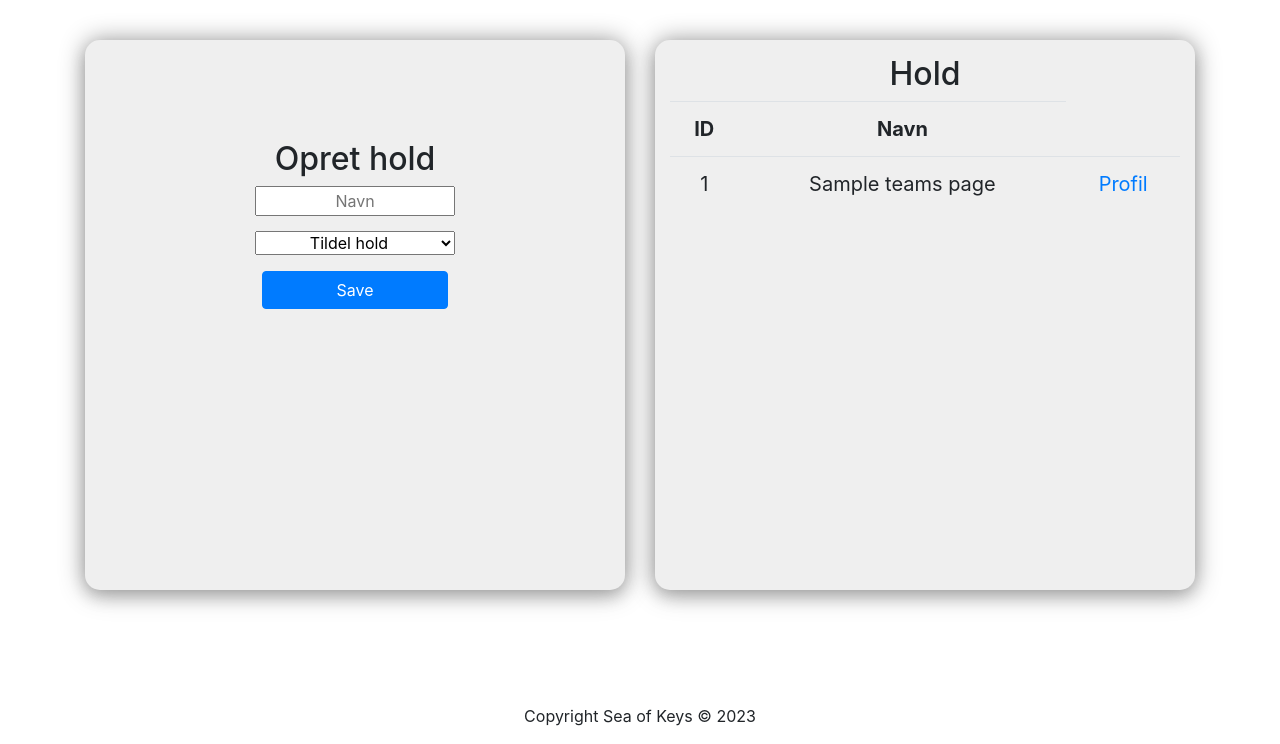
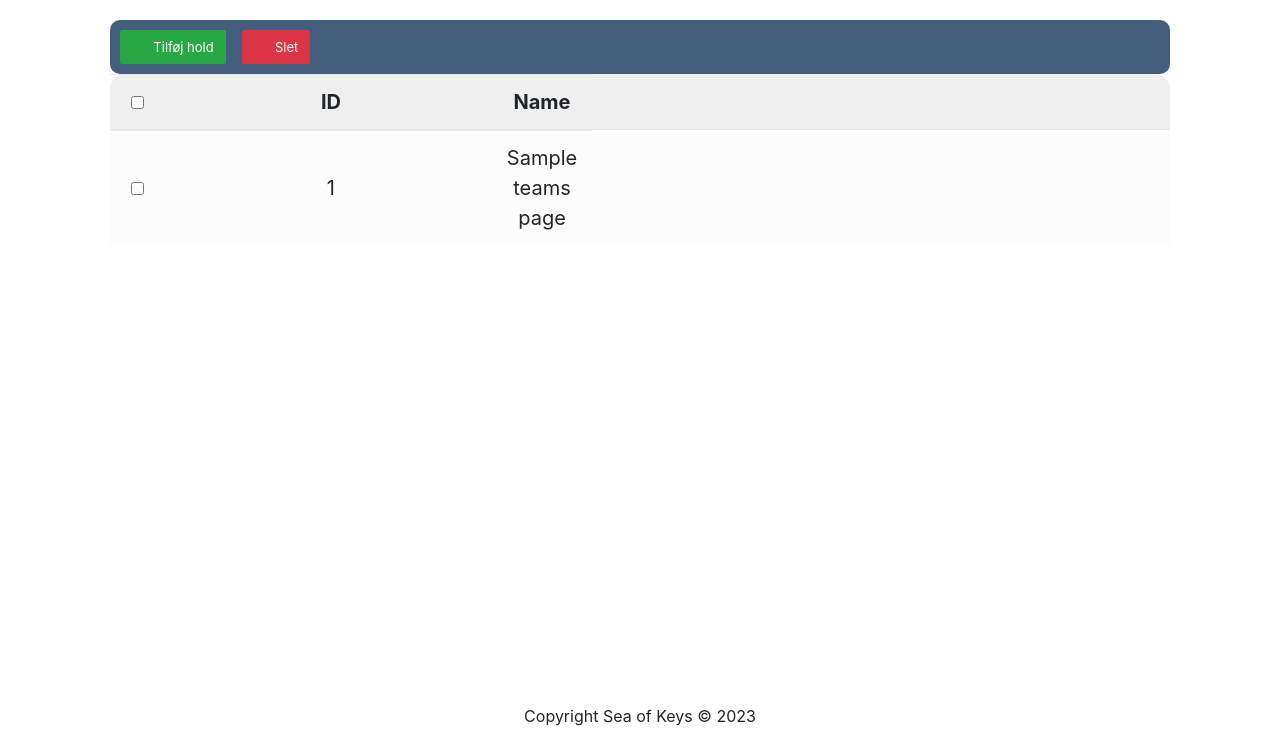
Before and after one commit to Sea-of-Keys/webadmin, a Django app: template mysite/webadmin/templates/webadmin/teams.html in a window 1280 px wide. Shown: the part 56-800 px from the top of the page. Run offline with Django 4.2, Linux system fonts and the light colour scheme; the template is opened without the code that fills it: most values are stand-ins (such as "Sample title", 1, 10 or a date in 2020); some libraries are stand-ins or nearby versions.

Commit message:
tilføjet wip crud til teams

```diff
--- a/mysite/webadmin/templates/webadmin/teams.html
+++ b/mysite/webadmin/templates/webadmin/teams.html
@@ -1,66 +1,65 @@
 {% extends "webadmin/layout.html" %} {% block body%} {% load static %}
+<html lang="en">
+<head>
+<meta charset="utf-8">
+<meta name="viewport" content="width=device-width, initial-scale=1, shrink-to-fit=no">
+<title>Bootstrap CRUD Data Table for Database with Modal Form</title>
+<link rel="stylesheet" href="https://fonts.googleapis.com/css?family=Roboto|Varela+Round">
+<link rel="stylesheet" href="https://stackpath.bootstrapcdn.com/bootstrap/4.5.0/css/bootstrap.min.css">
+<link rel="stylesheet" href="https://fonts.googleapis.com/icon?family=Material+Icons">
+<link rel="stylesheet" href="https://maxcdn.bootstrapcdn.com/font-awesome/4.7.0/css/font-awesome.min.css">
+<script src="{% static 'pagination.js' %}"></script>
 
-<link rel="stylesheet" href="{% static 'multiselect.css' %}" />
+<script src="https://cdn.jsdelivr.net/npm/popper.js@1.16.0/dist/umd/popper.min.js"></script>
+<script src="https://stackpath.bootstrapcdn.com/bootstrap/4.5.0/js/bootstrap.min.js"></script>
 <link rel="stylesheet" href="{% static 'style.css' %}" />
 <script src="{% static 'multiselect.js' %}"></script>
-<script src="{% static 'pagination.js' %}"></script>
-
-
-<div class="container">
-  <div class="row">
-    <div class="col-xl-6 col-12 mb-3 mb-xl-0 mt-xl-0">
-      <form class="form shadow" action="users" method="POST">
-        <div>
-          <h2>Opret hold</h2>
-          {% csrf_token %}
-
-          <input required name="name" class="form__select" placeholder="Navn" />
-
-          <div id="myMultiselect" class="multiselect mb-3">
-            <div id="mySelectLabel" class="selectBox" onclick="toggleCheckboxArea()">
-              <select required name="teams" class="form-select">
-                <option></option>
-              </select>
-              <div class="overSelect"></div>
-            </div>
-            <div id="mySelectOptions">
-              <label for="1"><input type="checkbox" id="1" onchange="checkboxStatusChange()" value="Team 1" /> Team 1</label>
-              <label for="2"><input type="checkbox" id="2" onchange="checkboxStatusChange()" value="Team 2" /> Team 2</label>
-              <label for="3"><input type="checkbox" id="3" onchange="checkboxStatusChange()" value="Team 3" /> Team 3</label>
-              <label for="4"><input type="checkbox" id="4" onchange="checkboxStatusChange()" value="Team 4" /> Team 4</label>
-              <label for="5"><input type="checkbox" id="5" onchange="checkboxStatusChange()" value="Team 5" /> Team 5</label>
-              <label for="6"><input type="checkbox" id="6" onchange="checkboxStatusChange()" value="Team 6" /> Team 6</label>
-            </div>
-          </div>
-          <input class="btn btn-primary form_button" type="submit" value="Save" />
-
-        </div>
-
-      </form>
-    </div>
-
-    <div class="col-xl-6 col-12">
-
-      <div class="table shadow h-100 d-flex" style="flex-direction: column;">
-        <h2>Hold</h2>
-
-            <table style="width:100%">
-          <tr>
-            <th>ID</th>
-            <th>Navn</th>
-          </tr>
-          {% for item in teamsPage.object_list  %}
-          <tr>
-            <td>{{item.id}}</td>
-            <td>{{item.name}}</td>
-            <td><a href="/team/{{item.id}}">Profil</a></td>
-          </tr>
-          {% endfor %}
+<script src="{% static 'user.js' %}"></script>
+<script src="{% static 'search.js' %}"></script>
 
 
 
+<div class="container-xl">
+	<div class="table-responsive">
+		<div class="table-wrapper">
+			<div class="table-title d-flex">
+				<a href="#addUserModal" class="btn btn-success mr-3" data-toggle="modal"><i class="material-icons">&#xE147;</i> <span>Tilføj hold</span></a>
+				<a href="#deleteMultipleModal" id="deleteMultiple" class="btn btn-danger m-0" data-toggle="modal"><i class="material-icons">&#xE15C;</i> <span>Slet</span></a>
+			</div>
+			<table class="table table-striped table-hover">
+				<thead>
+					<tr>
+						<th>
+							<span class="custom-checkbox">
+								<input type="checkbox" id="selectAll">
+								<label for="selectAll"></label>
+							</span>
+						</th>
+						<th>ID</th>
+						<th>Name</th>
+
+					</tr>
+				</thead>
+				<tbody>
+                    {% for item in teamsPage.object_list  %}
+					<tr>
+						<td>
+							<span class="custom-checkbox">
+								<input class="item-checkbox" data-id="{{item.id}}" type="checkbox" id="checkbox{{forloop.counter}}" name="options[]" value="{{forloop.counter}}">
+								<label for="checkbox1"></label>
+							</span>
+						</td>
+						<td>{{item.id}}</td>
+						<td data-id="{{item.id}}" class="user-name">{{item.name}}</td>
+						<td>
+							<a data-id="{{item.id}}" href="#editUserModal" class="edit" data-toggle="modal"><i class="material-icons" data-toggle="tooltip" title="Edit">&#xE254;</i></a>
+							<a data-id="{{item.id}}" href="#deleteUserModal" class="delete" data-toggle="modal"><i class="material-icons"  data-toggle="tooltip" title="Delete">&#xE872;</i></a>
+						</td>
+					</tr>
+                    {% endfor %}
+				</tbody>
 			</table>
-
+			<div class="clearfix">
 				<div class="h-100 d-flex flex-column justify-content-end">
 					<div>
 					  {% if teamsPage.has_previous %}
@@ -71,18 +70,111 @@
 					  {% endif %}
 					</div>
 					</div>
-
-
 			</div>
 		</div>
 	</div>
-  <!-- Bruger oversigt-->
-  <!-- Historik -->
+</div>
+
+
+<!-- Edit Modal HTML -->
+<div id="addUserModal" class="modal fade">
+	<div class="modal-dialog">
+		<div class="modal-content">
+			<form action="teams" method="POST">
+				{% csrf_token %}
+
+				<div class="modal-header">
+					<h4 class="modal-title">Tilføj hold</h4>
+					<button type="button" class="close" data-dismiss="modal" aria-hidden="true">&times;</button>
+				</div>
+				<div class="modal-body">
+
+					<div class="form-group">
+						<label>Name</label>
+						<input name="name" type="text" class="form-control" required>
+					</div>
+				</div>
+				<div class="modal-footer">
+					<input type="button" class="btn btn-default" data-dismiss="modal" value="Anuller">
+					<input type="submit" class="btn btn-success" value="Tilføj">
+				</div>
+			</form>
+		</div>
+	</div>
+</div>
+<!-- Edit Modal HTML -->
+<div id="editUserModal" class="modal fade">
+	<div class="modal-dialog">
+		<div class="modal-content">
+			<form action="editteam" method="post">
+
+				{% csrf_token %}
+				<div class="modal-header">
+					<h4 class="modal-title">Rediger hold</h4>
+					<button type="button" class="close" data-dismiss="modal" aria-hidden="true">&times;</button>
+				</div>
+				<div class="modal-body">
+					<input name="id" type="hidden" id="edit-id" value="test">
+					<div class="form-group">
+						<label>Name</label>
+						<input name="name" type="text" id="edit-name" class="form-control" required>
+					</div>
+				</div>
+				<div class="modal-footer">
+					<input type="button" class="btn btn-default" data-dismiss="modal" value="Cancel">
+					<input type="submit" class="btn btn-info" value="Save">
+				</div>
+			</form>
+		</div>
+	</div>
+</div>
+<!-- Delete Modal HTML -->
+
+<div id="deleteUserModal" class="modal fade">
+	<div class="modal-dialog">
+		<div class="modal-content">
+			<form action="deleteteam" method="POST">
+				{% csrf_token %}
+				<input name="id" id="delete-id" type="hidden">
+				<div class="modal-header">
+					<h4 class="modal-title">Slet hold</h4>
+					<button type="button" class="close" data-dismiss="modal" aria-hidden="true">&times;</button>
+				</div>
+				<div class="modal-body">
+					<p>Er du sikker på du vil fjerne dette hold?</p>
+				</div>
+				<div class="modal-footer">
+					<input type="button" class="btn btn-default" data-dismiss="modal" value="Anuller">
+					<input type="submit" class="btn btn-danger" value="Slet">
+				</div>
+			</form>
+		</div>
+	</div>
+</div>
+
+<div id="deleteMultipleModal" class="modal fade">
+	<div class="modal-dialog">
+		<div class="modal-content">
+			<form action="deleteteam" method="POST">
+				{% csrf_token %}
+				<input name="id" id="delete-ids" type="hidden">
+				<div class="modal-header">
+					<h4 class="modal-title">Slet hold</h4>
+					<button type="button" class="close" data-dismiss="modal" aria-hidden="true">&times;</button>
+				</div>
+				<div class="modal-body">
+					<p>Er du sikker på du vil fjerne disse hold?</p>
+					<p id="all-users"></p>
+				</div>
+				<div class="modal-footer">
+					<input id="deleteMultipleCancel" type="button" class="btn btn-default" data-dismiss="modal" value="Anuller">
+					<input type="submit" class="btn btn-danger" value="Slet">
+				</div>
+			</form>
+		</div>
+	</div>
+</div>
 
 
 
-
-</div>
-
-
 {% endblock %}
--- a/mysite/webadmin/urls.py
+++ b/mysite/webadmin/urls.py
@@ -14,6 +14,8 @@ urlpatterns = [
     path("room/<int:id>", views.room, name="room"),
     path("teams",views.teams, name="teams"),
     path("team/<int:id>", views.team, name="team"),
+    path("deleteteam", views.deleteteam, name="deleteteam"),
+    path("editteam", views.editteam, name="editteam"),
     path("login", views.login, name="login"),
     path("logout", views.logout, name="logout"),
 
```
Also changed, not shown: mysite/webadmin/static/user.js (+0 -17 lines), mysite/webadmin/templates/webadmin/team.html (+7 -16 lines), mysite/webadmin/templates/webadmin/teams_old.html (added, +88 -0 lines), mysite/webadmin/views.py (+50 -21 lines), mysite/webadmin/templates/webadmin/users_old.html (renamed from mysite/webadmin/templates/webadmin/usersold.html), mysite/webadmin/utils.py (added). Lines whose indentation alone changed are shown as unchanged.
